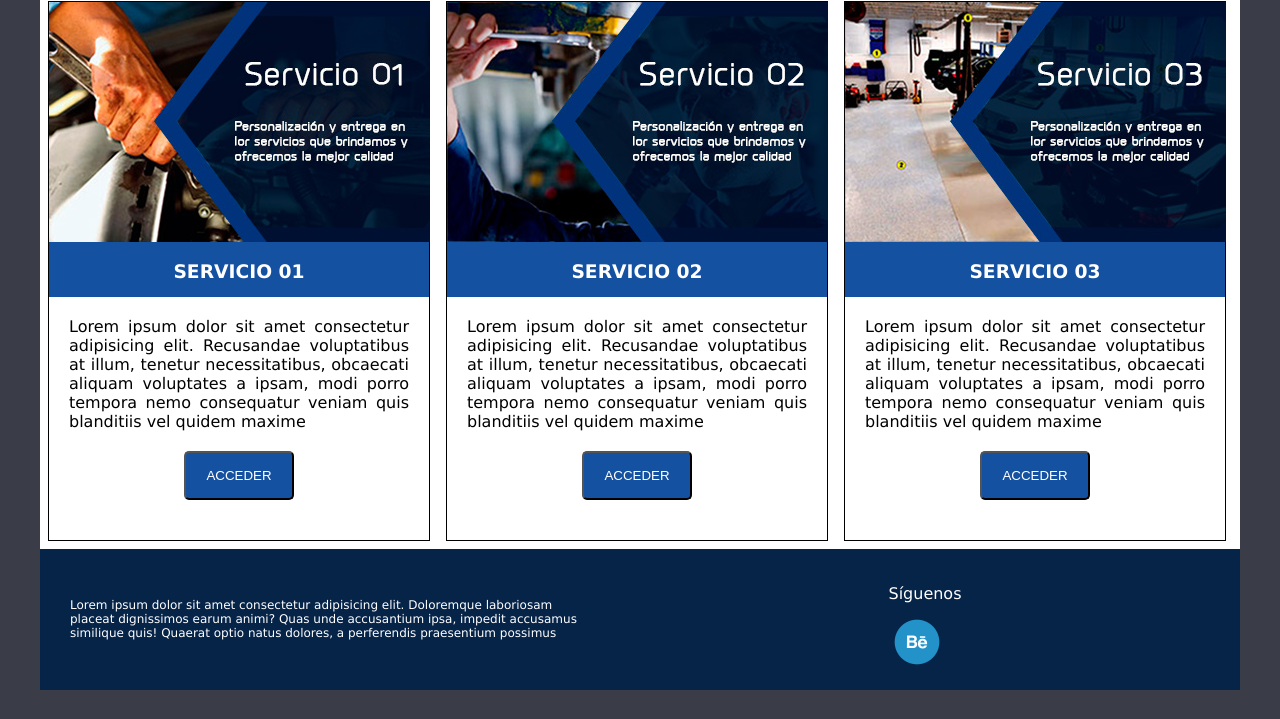
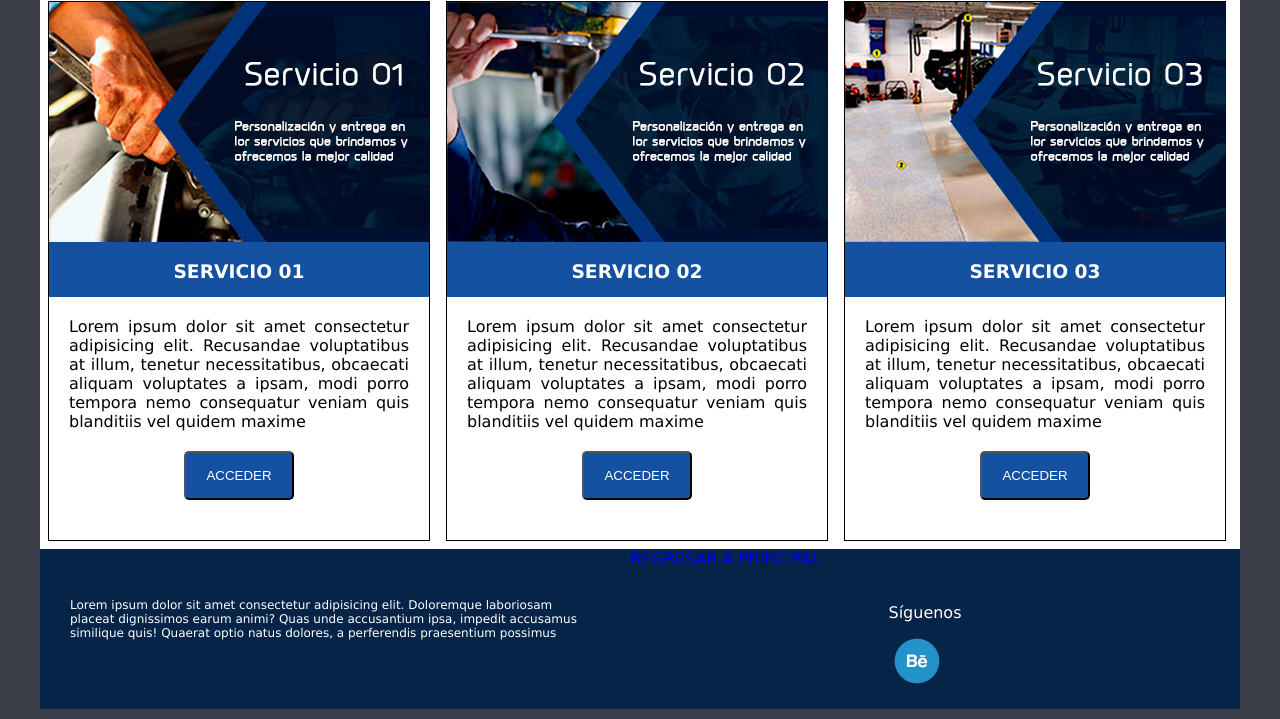
Before and after one commit to crisalcantara22/Mecanicaalcantara, a plain HTML site: page index.html in a window 1280 px wide. Shown: the part 647-1366 px from the top of the page. Drawn offline with Linux system fonts and the light colour scheme.

Commit message:
Update index.html

```diff
--- a/index.html
+++ b/index.html
@@ -68,6 +68,9 @@
                 <center><img src="logoblanco.png" alt="" width="180"></center>
                 <p class="abajo">Lorem ipsum dolor sit amet consectetur adipisicing elit. Doloremque laboriosam placeat dignissimos earum animi? Quas unde accusantium ipsa, impedit accusamus similique quis! Quaerat optio natus dolores, a perferendis praesentium possimus</p>
             </div>
+
+             <a href="https://cristofalcantarasolano.github.io/ALCANATARAPERSONAL/" class="btn"> REGRESAR A PRINCIPAL</a>
+    </center>
             <div class="derecha">
                 <p class="siguenos"> Síguenos</p>
                 <center><img src="behance.png" alt="">
```
